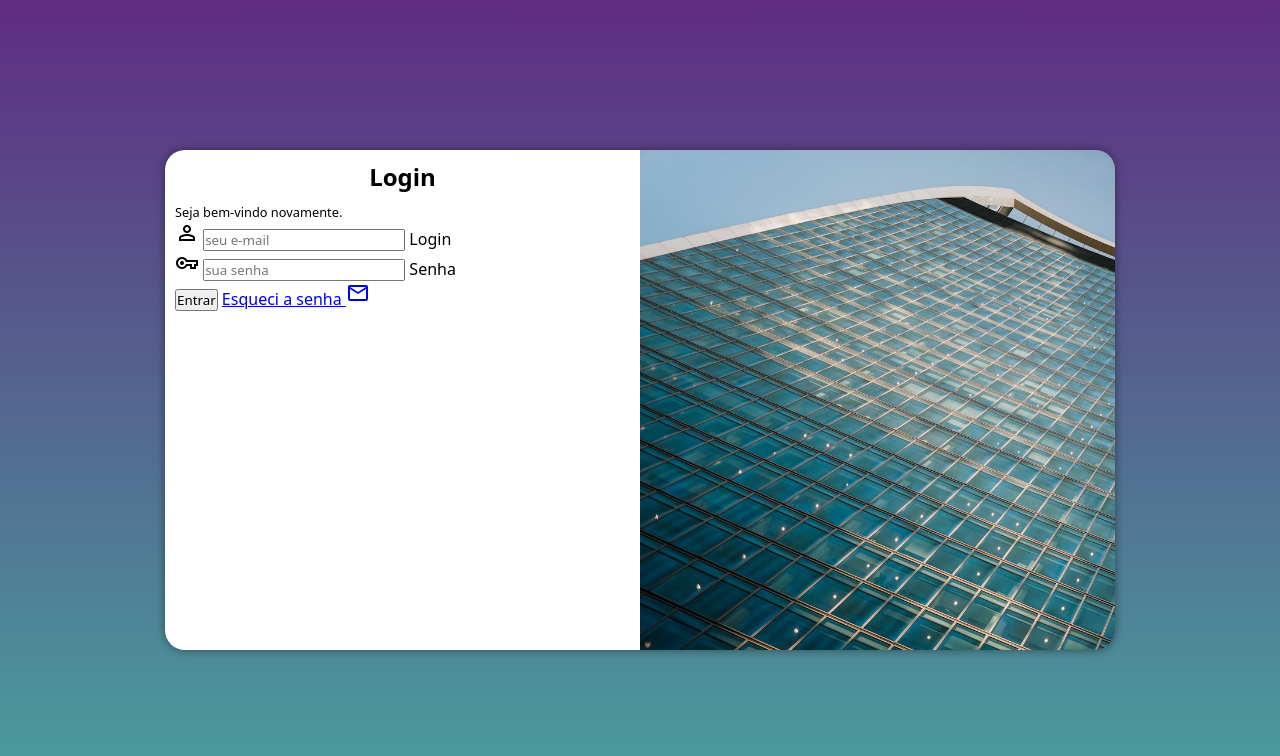
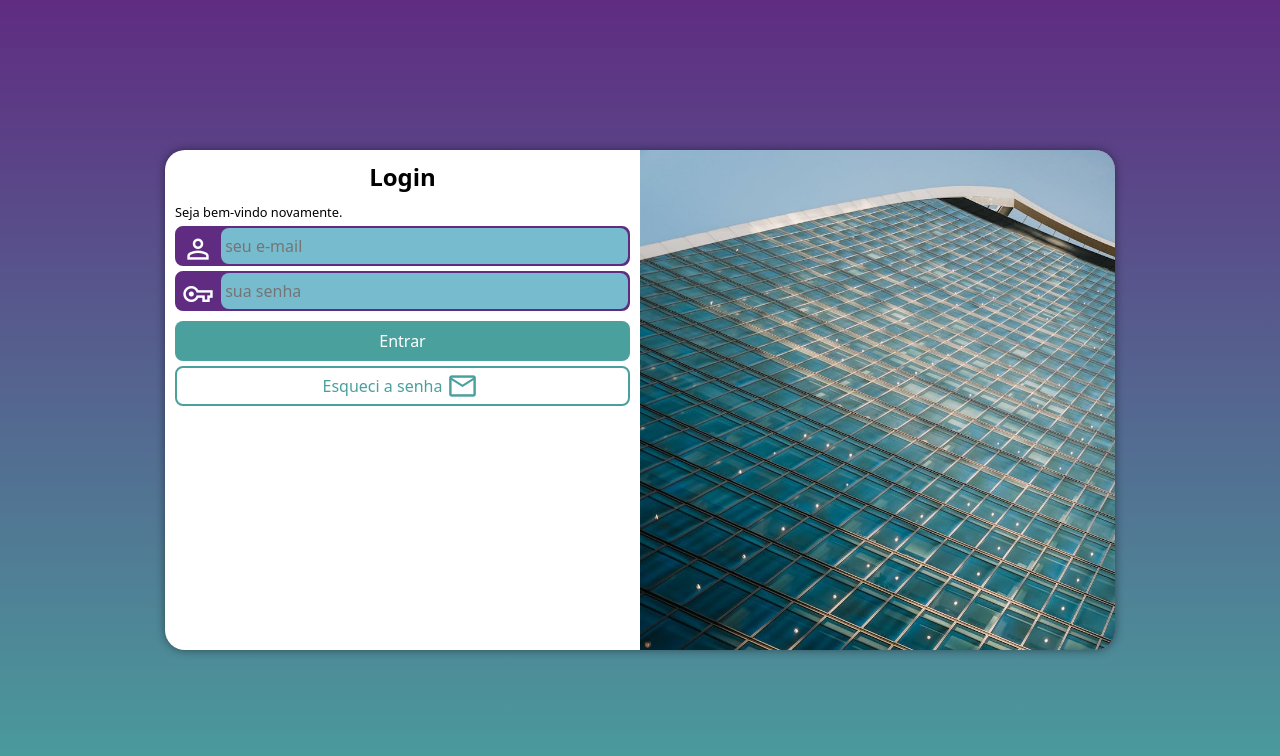
Before and after one commit to rafaelcassiolla/projeto-login, a plain HTML site: page index.html in a window 1280 px wide. Drawn offline with nearby package versions, Linux system fonts and the light colour scheme.

Commit message:
estilizando projeto login

```diff
--- a/estilos/style.css
+++ b/estilos/style.css
@@ -58,3 +58,86 @@
    div#formulario > p {
       font-size: 0.8em;
    }
+
+   form > div.campo {
+      background-color: #5f2c82;
+      border: 2px solid #5f2c82;
+      display: block;
+      width: 100%;
+      height: 40px;
+      border-radius: 8px;
+      margin: 5px 0px;
+   }
+
+   div.campo > label {
+      display: none;
+   }
+
+   div.campo > span {
+      color: white;
+      font-size: 2em;
+      width: 40px;
+      padding: 5px;
+   }
+
+   div.campo > input {
+      background-color: #80eeeabd;
+      font-size: 1em;
+      width: calc(100% - 44.5px);
+      height: 100%;
+      transform: translateY(-13px);
+      border: 0px;
+      border-radius: 8px;
+      padding: 4px;
+   }
+
+   div.campo > input:focus-within {
+      background-color: white;
+   }
+
+   form > .entrar {
+      display: block;
+      font-size: 1em;
+      width: 100%;
+      height: 40px;
+      background-color: #49a09d;
+      color: white;
+      border: none;
+      border-radius: 8px;
+      cursor: pointer;
+      margin-top: 10px;
+   }
+
+   form > .entrar:hover {
+      background-color: #397a78;
+   }
+
+   form > .botao {
+      text-align: center;
+      display: block;
+      font-size: 1em;
+      width: 100%;
+      height: 40px;
+      background-color: white;
+      color: #49a09d;
+      border: 2px solid #49a09d;
+      border-radius: 8px;
+      cursor: pointer;
+      text-decoration: none;
+      margin-top: 5px;
+   }
+
+   form > .botao:hover {
+      background-color: #3c858263;
+   }
+
+   a.botao > p {
+      display: inline-block;
+      transform: translateY(-10px);
+   }
+
+   a.botao > span {
+      font-size: 2em;
+      width: 40px;
+      padding: 2px;
+   }
--- a/index.html
+++ b/index.html
@@ -28,9 +28,8 @@
                         <input type="password" name="senha" id="isenha" placeholder="sua senha" autocomplete="current-password" required minlength="8" maxlength="20">
                         <label for="isenha">Senha</label>
                     </div>
-                    <input type="submit" value="Entrar">
-                    <a href="Esqueci.html">
-                        Esqueci a senha <span class="material-symbols-outlined">mail</span>
+                    <input type="submit" value="Entrar" class="entrar">
+                    <a href="Esqueci.html" class="botao"><p>Esqueci a senha</p><span class="material-symbols-outlined">mail</span>
                     </a>
                 </form>
             </div>
```
